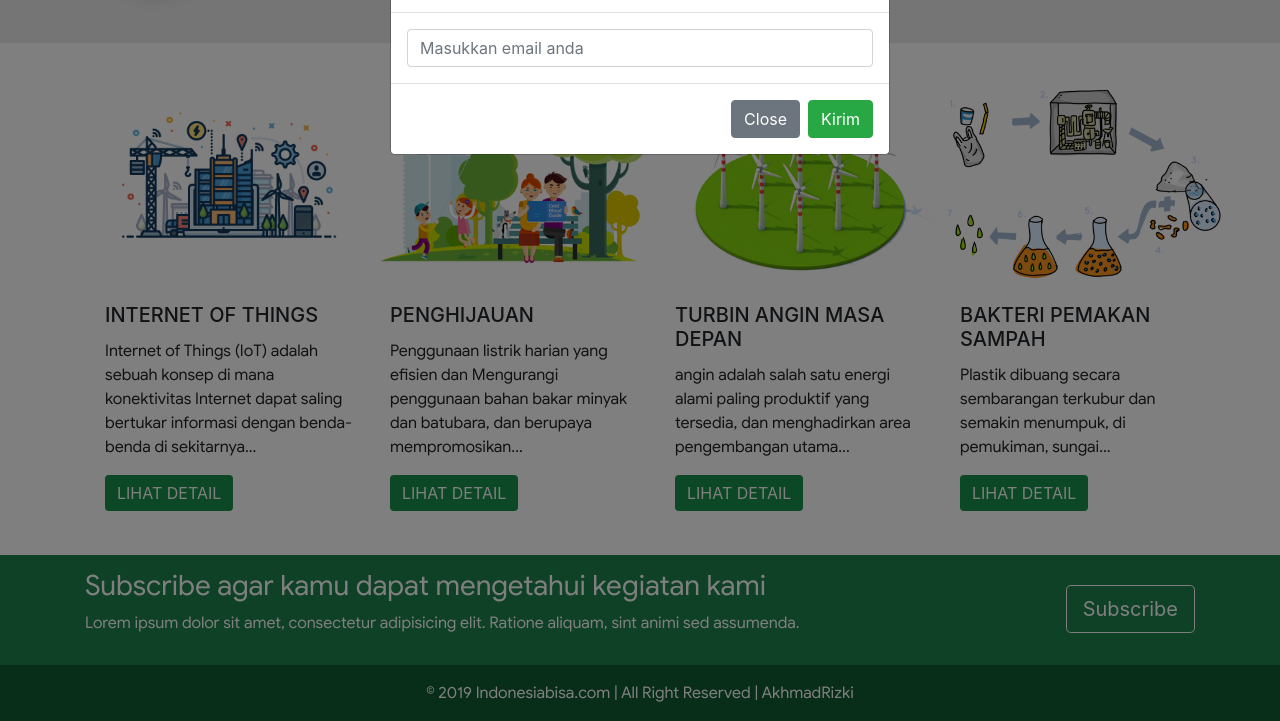
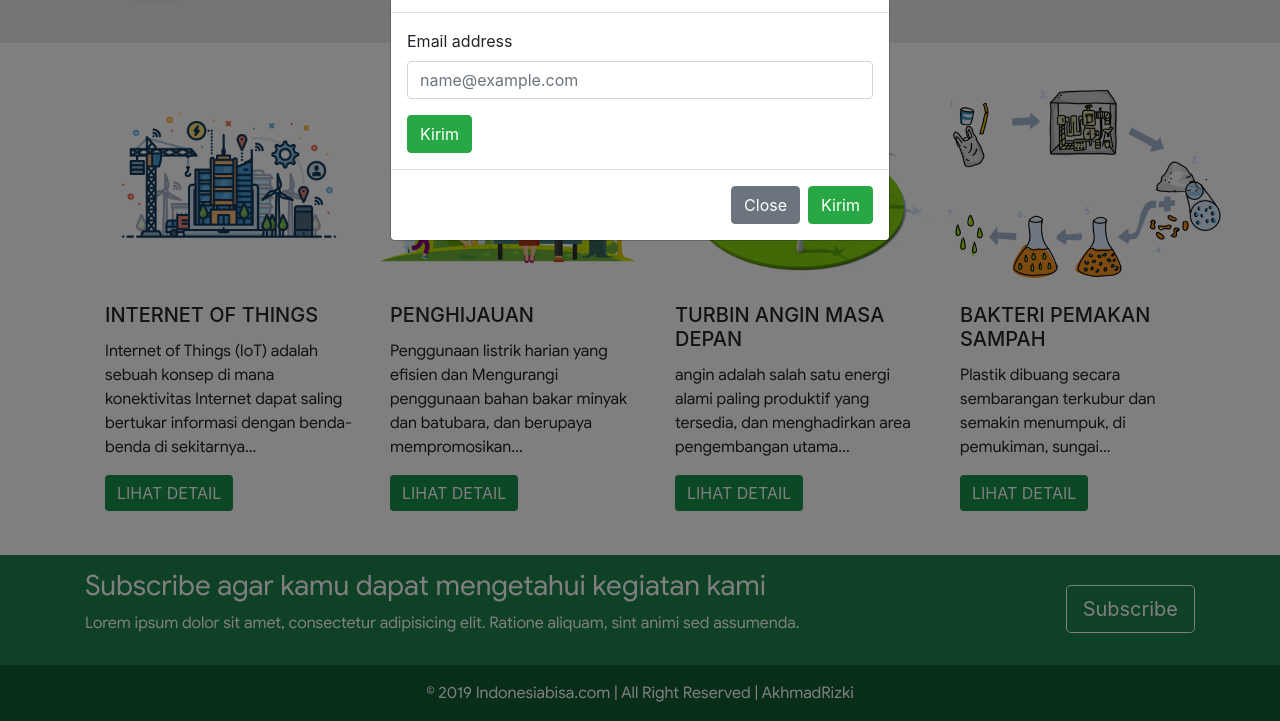
Before and after one commit to akhmadrizki/final-project, a plain HTML site: page index.html in a window 1280 px wide. Both pictures are taken after a click on the button "Subscribe". Shown: the part 1700-2421 px from the top of the page. Drawn offline with Linux system fonts and the light colour scheme.

Commit message:
add form

```diff
--- a/index.html
+++ b/index.html
@@ -234,11 +234,19 @@
                                 </button>
                               </div>
                               <div class="modal-body">
-                                <input class="form-control" type="email" placeholder="Masukkan email anda">
+
+                                  <form action="https://formspree.io/akhmad.rizki32@yahoo.com" method="POST">
+                                      <div class="form-group">
+                                        <label for="exampleFormControlInput1">Email address</label>
+                                        <input type="email" class="form-control" id="exampleFormControlInput1" placeholder="name@example.com">
+                                      </div>
+                                      <button type="submit" class="btn btn-success">Kirim</button>
+                                    </form>
+
                               </div>
                               <div class="modal-footer">
                                 <button type="button" class="btn btn-secondary" data-dismiss="modal">Close</button>
-                                <button type="button" class="btn btn-success">Kirim</button>
+                                <button type="submit" class="btn btn-success">Kirim</button>
                               </div>
                             </div>
                           </div>
```
